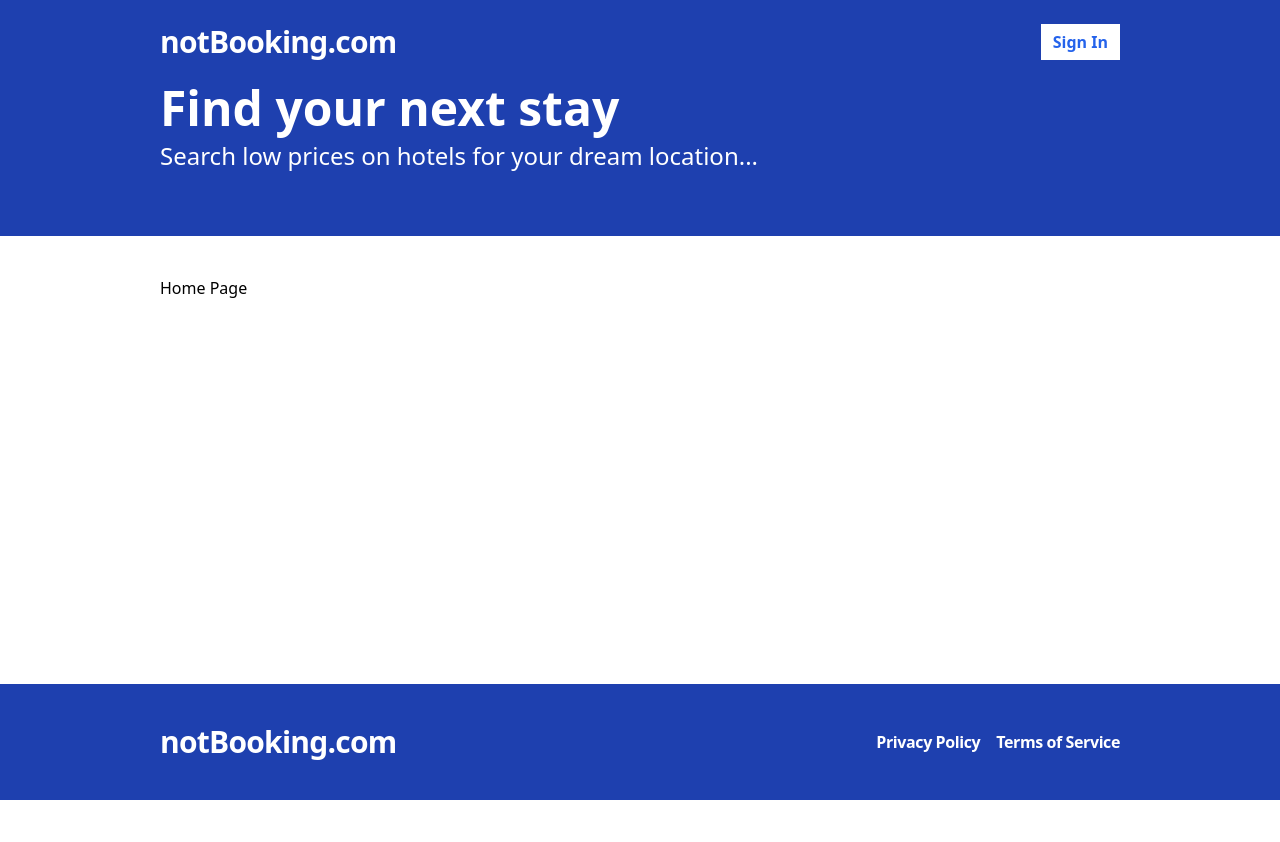
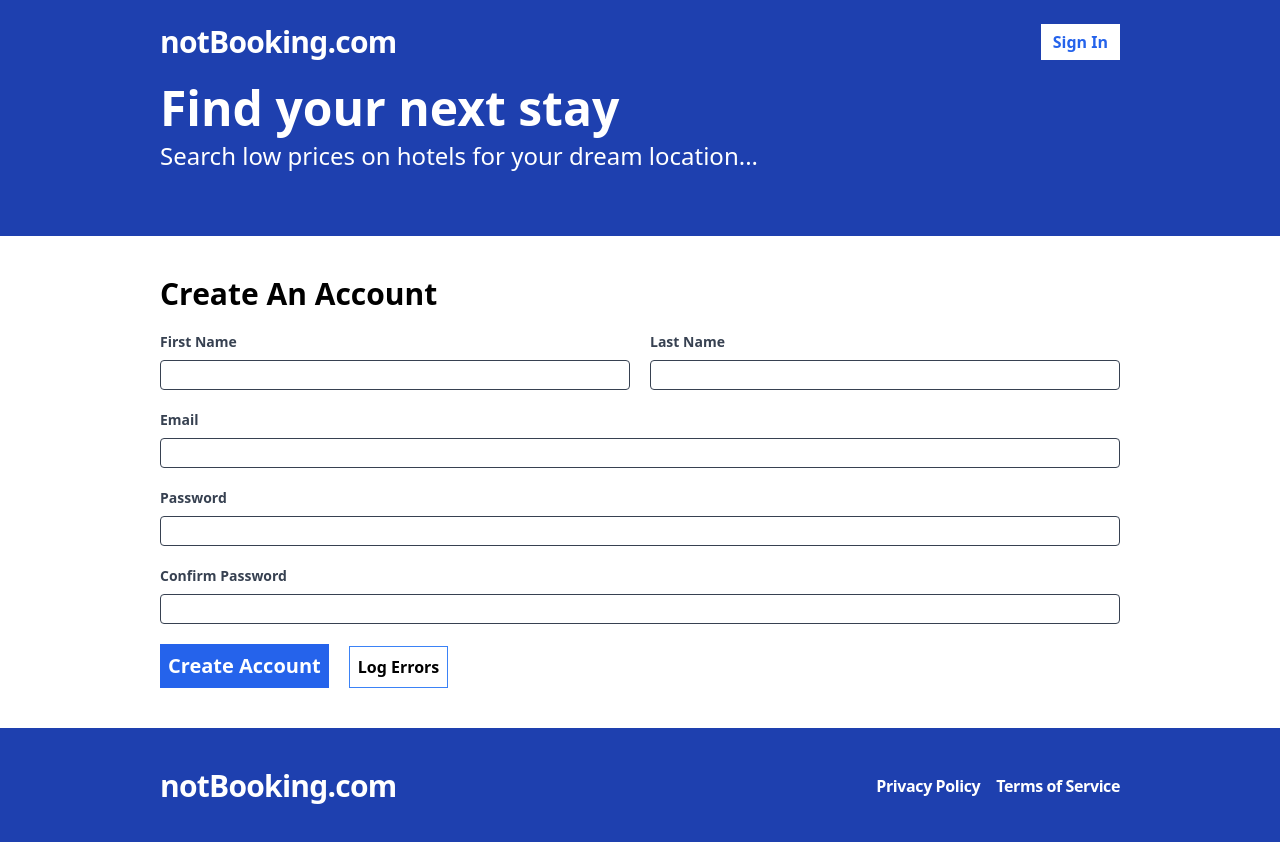
Before and after one commit to AbdullahIsmail2/hotel-booking-app, a React (Vite) app in the folder frontend/: page /register in a window 1280 px wide. Before the commit this address led to /. Before the commit the page ends 800 px from the top, so only its background shows below. Built offline with nearby package versions, Linux system fonts and the light colour scheme.

Commit message:
created register page and the register form

```diff
--- a/frontend/package.json
+++ b/frontend/package.json
@@ -12,6 +12,7 @@
   "dependencies": {
     "react": "^18.3.1",
     "react-dom": "^18.3.1",
+    "react-hook-form": "^7.53.0",
     "react-router-dom": "^6.26.1"
   },
   "devDependencies": {
--- a/frontend/src/App.tsx
+++ b/frontend/src/App.tsx
@@ -1,5 +1,6 @@
 import { BrowserRouter, Routes, Route, Navigate } from "react-router-dom";
 import Layout from "./layouts/Layout";
+import Register from "./Pages/Register";
 
 function App() {
 	return (
@@ -10,6 +11,14 @@
 					element={
 						<Layout>
 							<p>Home Page</p>
+						</Layout>
+					}
+				/>
+				<Route
+					path="/register"
+					element={
+						<Layout>
+							<Register />
 						</Layout>
 					}
 				/>
--- /dev/null
+++ b/frontend/src/Pages/Register.tsx
@@ -0,0 +1,111 @@
+import { useForm } from "react-hook-form";
+
+type RegisterFormData = {
+	firstName: string;
+	lastName: string;
+	email: string;
+	password: string;
+	confirmPassword: string;
+};
+export default function Register() {
+	const {
+		register,
+		watch,
+		handleSubmit,
+		formState: { errors },
+	} = useForm<RegisterFormData>();
+
+	const onSubmit = handleSubmit((data) => {
+		console.log(data);
+	});
+
+	return (
+		<form className="flex flex-col gap-5" onSubmit={onSubmit}>
+			<h2 className="text-3xl font-bold">Create An Account</h2>
+			<div className="flex flex-col md:flex-row gap-5">
+				<label className="text-gray-700 text-sm font-bold flex-1">
+					First Name
+					<input
+						type="text"
+						className="border border-gray-700 rounded w-full py-1 px-2 font-normal md:mt-2"
+						{...register("firstName", { required: "First Name is Required" })}
+					/>
+					{errors.firstName && (
+						<span className="text-red-500">{errors.firstName.message}</span>
+					)}
+				</label>
+				<label className="text-gray-700 text-sm font-bold flex-1">
+					Last Name
+					<input
+						type="text"
+						className="border border-gray-700 rounded w-full py-1 px-2 font-normal md:mt-2"
+						{...register("lastName", { required: "Last Name is Required" })}
+					/>
+					{errors.lastName && (
+						<span className="text-red-500">{errors.lastName.message}</span>
+					)}
+				</label>
+			</div>
+			<label className="text-gray-700 text-sm font-bold flex-1">
+				Email
+				<input
+					type="email"
+					className="border border-gray-700 rounded w-full py-1 px-2 font-normal md:mt-2"
+					{...register("email", { required: "Email is Required" })}
+				/>
+				{errors.email && (
+					<span className="text-red-500">{errors.email.message}</span>
+				)}
+			</label>
+			<label className="text-gray-700 text-sm font-bold flex-1">
+				Password
+				<input
+					type="password"
+					className="border border-gray-700 rounded w-full py-1 px-2 font-normal md:mt-2"
+					{...register("password", {
+						required: "This field is required",
+						minLength: {
+							value: 6,
+							message: "Password must be at least 6 characters",
+						},
+					})}
+				/>
+      	{errors.password && (
+					<span className="text-red-500">{errors.password.message}</span>
+				)}
+			</label>
+			<label className="text-gray-700 text-sm font-bold flex-1">
+				Confirm Password
+				<input
+					type="password"
+					className="border border-gray-700 rounded w-full py-1 px-2 font-normal md:mt-2"
+					{...register("confirmPassword", {
+						validate: (val) => {
+							if (!val) return "This field is required";
+							if (watch("password") !== val)
+								return "Your passwords do not match";
+						},
+					})}
+				/>
+        {errors.confirmPassword && (
+					<span className="text-red-500">{errors.confirmPassword.message}</span>
+				)}
+			</label>
+			<span className="mt">
+				<button
+					type="submit"
+					className="bg-blue-600 text-white p-2 font-bold
+           hover:bg-blue-500 text-xl"
+				>
+					Create Account
+				</button>
+				<button
+					className="border-blue-500 border ml-5 bg-white font-black p-2"
+					onClick={() => console.log(errors)}
+				>
+					Log Errors
+				</button>
+			</span>
+		</form>
+	);
+}
```
Also changed, not shown: 1 other file (tests, documents, lock files or other folders).
